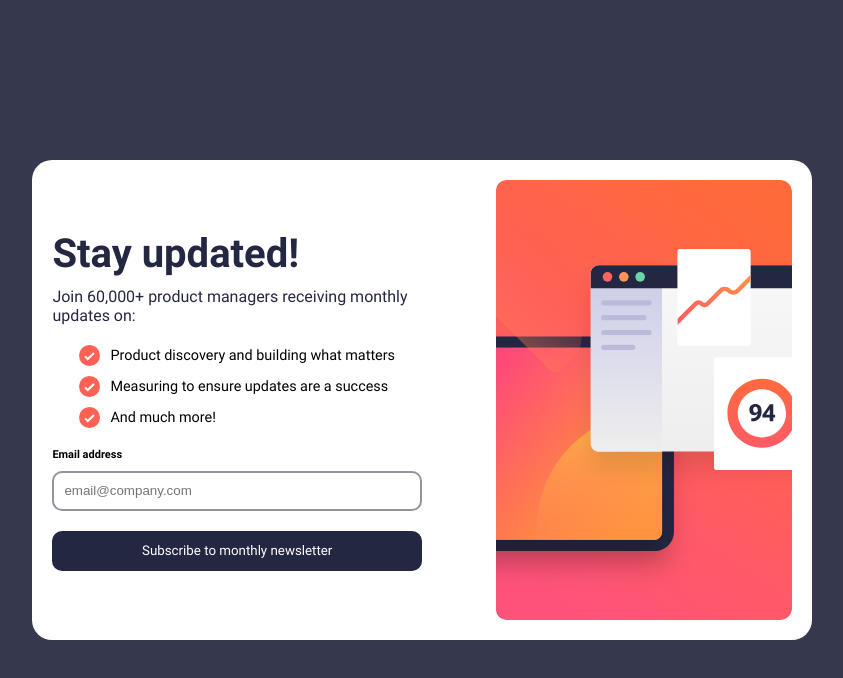
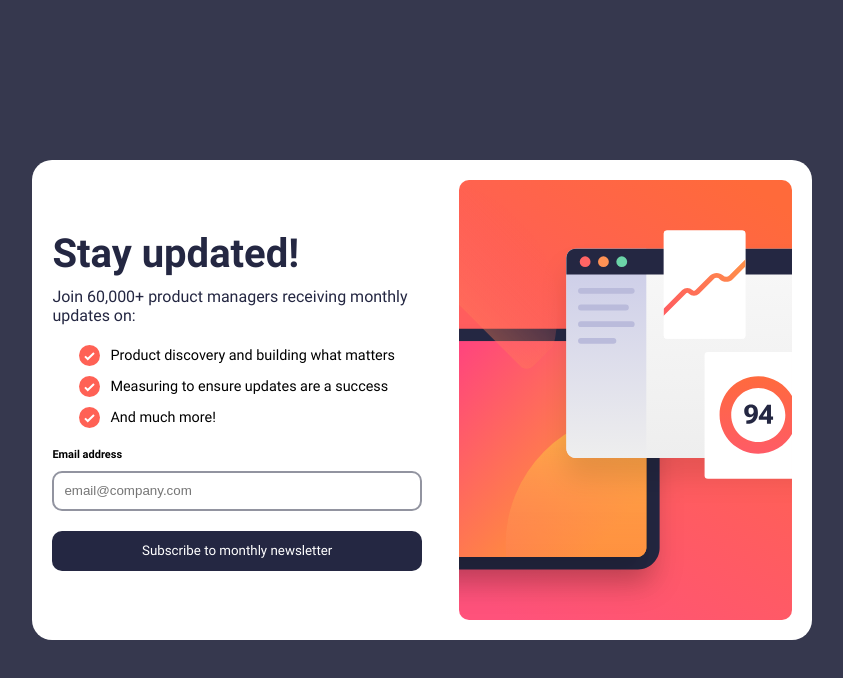
Before and after one commit to nawwar-nb2022/newsLetterr-frontEndMentor, a React (Create React App) app: page / in a window 1280 px wide. Shown: the top 678 px of the page, without its empty margins (218-1061 px from the left). Built offline with nearby package versions, Linux system fonts and the light colour scheme.

Commit message:
update ui

```diff
--- a/src/components/submit/submit.scss
+++ b/src/components/submit/submit.scss
@@ -6,11 +6,11 @@
 
 .submitFormContainer {
   display: grid;
-  grid-template-columns: 50% 40%;
+  grid-template-columns: 50% 45%;
 
   padding: 20px;
   background-color: var(--White);
-  gap: 10%;
+  gap: 5%;
   border-radius: 20px;
   max-height: 60vh;
   @include mobile {
@@ -44,7 +44,7 @@
       h2 {
         font-family: var(--bold);
         color: var(--DarkSlateGrey);
-        font-size: 40px;
+        font-size: 40px !important;
         letter-spacing: -0.2;
       }
       p {
```
